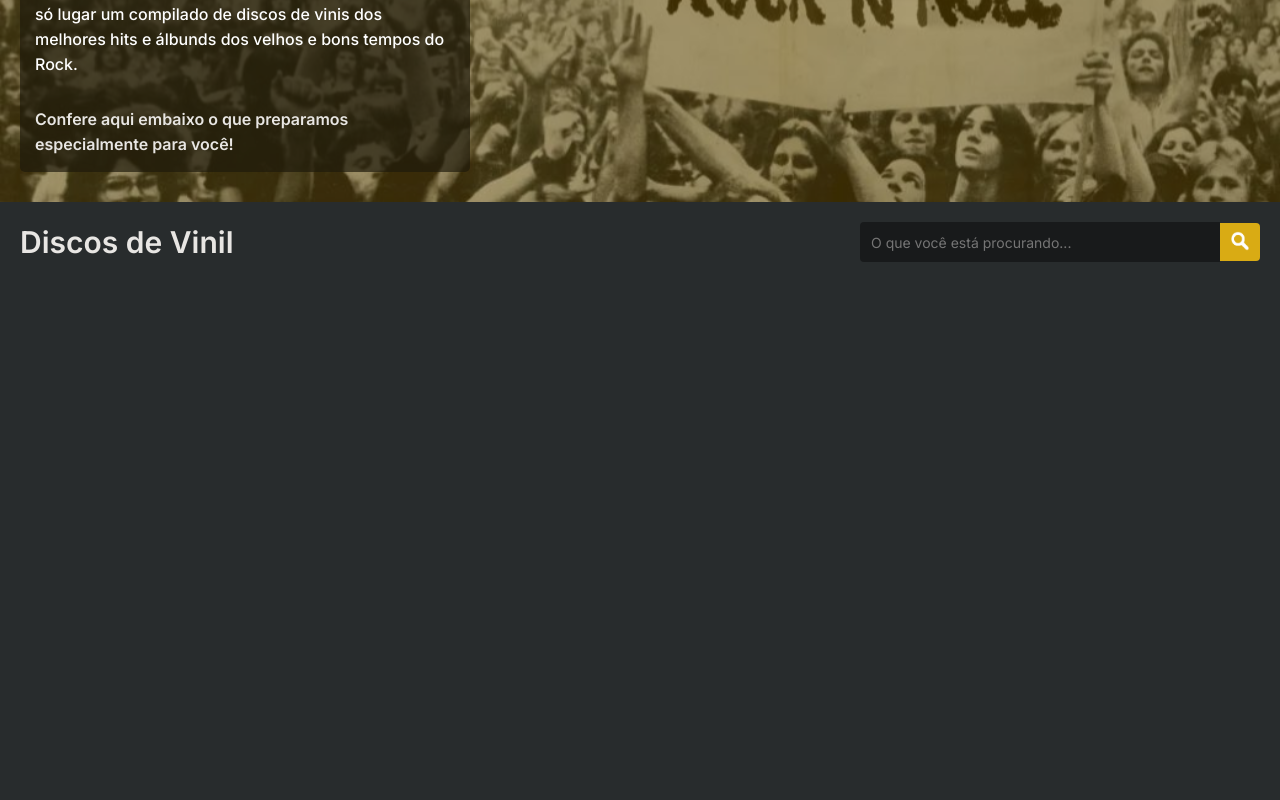
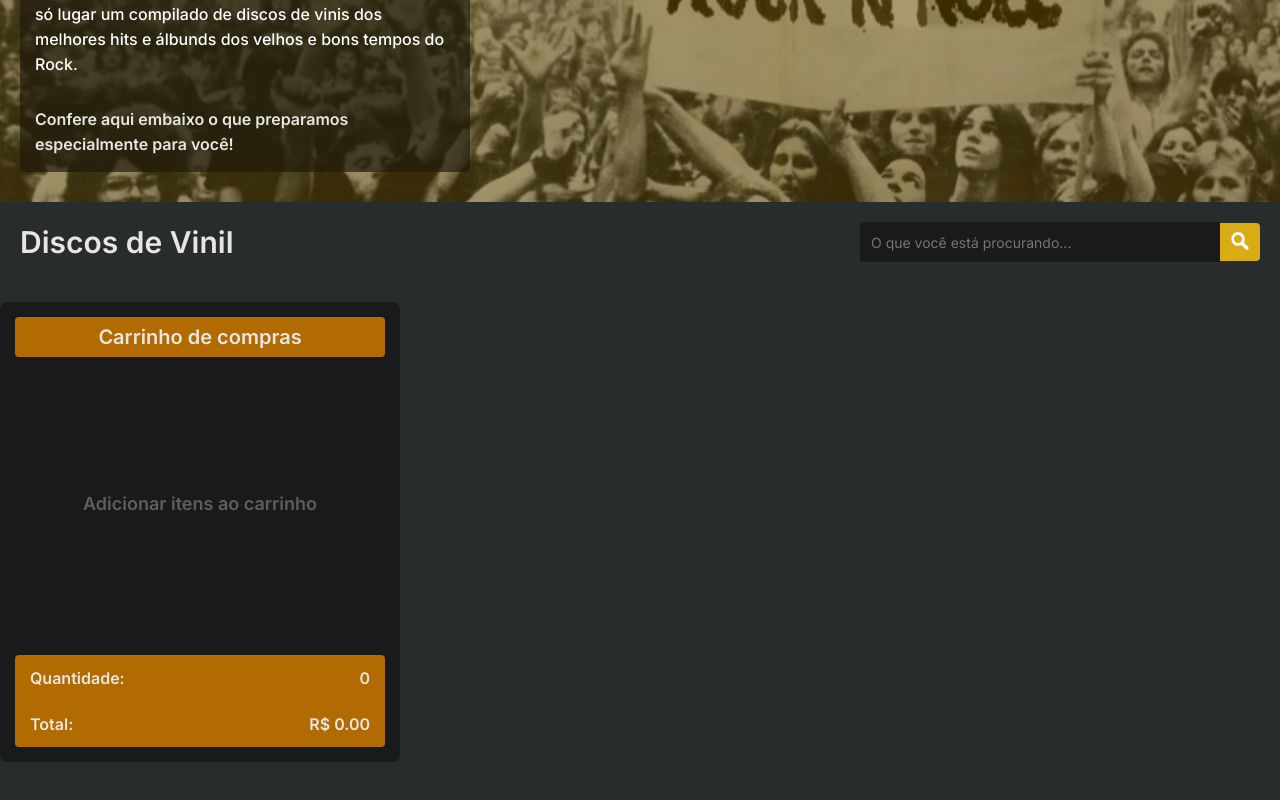
Before and after one commit to gabrielgpavao/gold-age-vinyl-nextjs-app, a Next.js app: page / in a window 1280 px wide. Shown: the part 288-1088 px from the top of the page. Before the commit the page ends 800 px from the top, so only its background shows below. Built offline with nearby package versions, Linux system fonts and the light colour scheme; a web font is replaced by a local one.

Commit message:
feat: create emptyCart and its style

```diff
--- /dev/null
+++ b/src/components/Cart/Cart.tsx
@@ -0,0 +1,29 @@
+import styles from '@/styles/components/Cart/cart.module.scss'
+import { Inter } from 'next/font/google'
+
+const inter = Inter({
+	subsets: ['latin'],
+	weight: ['400', '500', '600', '700']
+})
+
+export default function Cart ():JSX.Element {
+    return (
+        <aside className={`${inter.className} ${styles.cart}`}>
+            <h2 className={styles.cartTitle}>Carrinho de compras</h2>
+            <div>
+                <p className={styles.emptyCart}>Adicionar itens ao carrinho</p>
+            </div>
+
+            <section className={styles.cartInfo}>
+                <div className={styles.productsAmount}>
+                    <p>Quantidade:</p>
+                    <p>0</p>
+                </div>
+                <div className={styles.totalPrice}>
+                    <p>Total:</p>
+                    <p>R$ 0.00</p>
+                </div>
+            </section>
+        </aside>
+    )
+}
--- a/src/components/Hero/Hero.tsx
+++ b/src/components/Hero/Hero.tsx
@@ -1,8 +1,14 @@
 import styles from '@/styles/components/Hero/hero.module.scss'
+import { Inter } from 'next/font/google'
+
+const inter = Inter({
+	subsets: ['latin'],
+	weight: ['400', '500', '600', '700']
+})
 
 export default function Hero (): JSX.Element {
 	return (
-		<section className={`${styles.backgroundImg}`}>
+		<section className={`${inter.className} ${styles.backgroundImg}`}>
 			<div className={`${styles.backgroundColor}`}>
 				<div className={`${styles.container}`}>
 					<section className={`${styles.introText}`}>
--- a/src/components/Products/Products.tsx
+++ b/src/components/Products/Products.tsx
@@ -1,10 +1,18 @@
 import Image from 'next/image';
 import searchIcon from '../../../public/searchIcon.png'
 import styles from '@/styles/components/Products/products.module.scss'
+import Cart from '../Cart/Cart';
+import { Inter } from 'next/font/google';
+
+const inter = Inter({
+	subsets: ['latin'],
+	weight: ['400', '500', '600', '700']
+})
 
 export default function Products (): JSX.Element {
 	return (
-		<section className={styles.container}>
+		<>
+			<section className={`${inter.className} ${styles.container}`}>
 				<h2 className={styles.sectionTitle}>
 					Discos de Vinil
 				</h2>
@@ -20,5 +28,10 @@ export default function Products (): JSX.Element {
 					</button>
 				</fieldset>
 			</section>
+
+			<div>
+				<Cart/>
+			</div>
+		</>
 	)
 }
--- /dev/null
+++ b/src/styles/components/Cart/cart.module.scss
@@ -0,0 +1,105 @@
+.emptyCart {
+    text-align: center;
+    margin-right: 15px;
+    font-size: 18px;
+    font-weight: 600;
+    color: rgb(94, 94, 94);
+}
+
+.cart {
+    padding: 15px 0 15px 15px;
+    margin-bottom: 50px;
+    background-color: rgb(24 26 27);
+    width: 400px;
+    height: 460px;
+    max-height: 460px;
+    border-radius: 7px;
+    display: flex;
+    flex-direction: column;
+    justify-content: space-between;
+    position:sticky;
+    top: 10px;
+}
+
+.cartTitle {
+    font-size: 20px;
+    font-weight: 600;
+    text-align: center;
+    margin-right: 15px;
+    padding: 10px 35px;
+    border-radius: 4px;
+}
+
+.cartTitle, .cartInfo {
+    background-color: #b16b00;
+}
+
+.cart ul {
+    height: 293px;
+    overflow-y: auto;
+}
+
+.cartProduct {
+    background-color: rgb(24 26 27);
+    display: flex;
+    justify-content: space-between;
+    align-items: flex-start;
+    padding-top: 16px;
+    padding-bottom: 16px;
+    border-top: 1px solid rgb(70, 70, 70);
+    margin-right: 15px;
+}
+
+.albumImg {
+    width: 60px;
+    height: 63px;
+    border-radius: 5px;
+}
+
+.cartProduct h3{
+    font-weight: 600;
+    font-size: 17px;
+    margin-bottom: 2px;
+    width: 230px;
+    line-height: 23px;
+}
+
+.cartProduct p{
+    font-size: 15px;
+    font-weight: 600;
+    color: rgb(188, 182, 173);
+    margin-bottom: 8px;
+}
+
+.cartProduct small {
+    font-weight: 600;
+    font-size: 14px;
+    margin-right: 30px;
+    color: rgb(188, 182, 173);
+}
+
+.trashIcon {
+    width: 13px;
+    height: 15px;
+    padding: 10px;
+    border-radius: 7px;
+    background-color: #929292;
+}
+
+.trashIcon:hover {
+    background-color: #707070;
+}
+
+.cartInfo {
+    border-radius: 4px;
+    margin-right: 15px;
+    font-size: 16px;
+    font-weight: 600;
+    margin-top: 5px;
+}
+
+.productsAmount, .totalPrice {
+    display: flex;
+    justify-content: space-between;
+    padding: 15px;
+}
```
Lines whose indentation alone changed are shown as unchanged.
